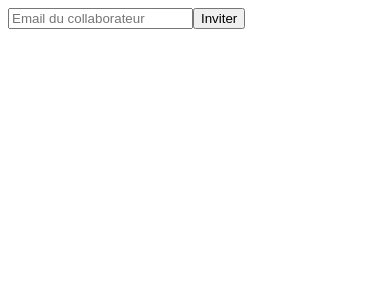
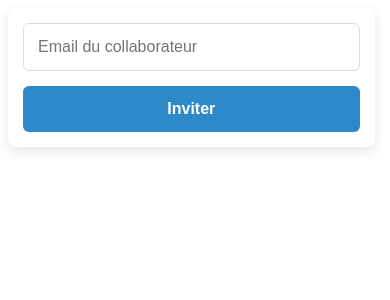
Before and after one commit to TaskFlowGirls/TaskFlowFront, a React (Vite) app: page /invite-modal in a window 390 px wide. Shown: the top 300 px of the page. Built offline with nearby package versions, Linux system fonts and the light colour scheme.

Commit message:
sinviter un membre

```diff
--- a/src/components/InviteModal.jsx
+++ b/src/components/InviteModal.jsx
@@ -1,5 +1,6 @@
 import React, { useState } from "react";
 import emailjs from '@emailjs/browser';
+import '../styles/InviteModal.css'
 
 const InviteMember = () => {
     const [email, setEmail] = useState('');
@@ -19,7 +20,7 @@ const InviteMember = () => {
                 'service_d8kyixh', // Service ID
                 'template_p8ez1c9', // Template ID
                 templateParams,
-                'Oo228VY4aXT2oARqC'
+                'Oo228VY4aXT2oARqC' // Clé publique
             );
         } catch (err) {
             console.error("Erreur lors de l'envoi :", err);
--- a/src/pages/Dashboard.jsx
+++ b/src/pages/Dashboard.jsx
@@ -3,13 +3,23 @@ import React, { useState, useEffect } from 'react';
 import Header from '../components/Header';
 import Footer from '../components/Footer';
 import Projets from '../components/Projets';
+import InviteMember from '../components/InviteModal';
 import { Link, useNavigate } from 'react-router-dom';
 import '../styles/Dashboard.css';
 
 const Dashboard = () => {
     const navigate = useNavigate(); // AJOUT : Initialisation du hook de navigation
     const [projects, setProjects] = useState([]);
-    const [loading, setLoading] = useState(true);
+    const [loading, setLoading] = useState(true)
+    const [isModalOpen, setIsModalOpen] = useState(false);
+    const [selectedProjectId, setSelectedProjetId] = useState(null);
+
+    // Fonction pour ouvrir la modale
+    const openInviteModal = (e, projetId) => {
+        e.stopPropagation(); // Empêche le clic de rediriger vers ProjetDetail
+        setSelectedProjetId(projetId);
+        setIsModalOpen(true);
+    }
 
     useEffect(() => {
         const fetchProjects = async () => {
@@ -69,13 +79,20 @@ const Dashboard = () => {
                         <div className="projects-grid">
                             {projects.length > 0 ? (
                                 projects.map((projet) => (
-                                    /* AJOUT : onClick pour la redirection et style pointer */
+                                    <div key={projet.id_projet} className="project-card">
                                         <div
-                                        key={projet.id_projet}
                                             onClick={() => handleProjectClick(projet.id_projet)}
                                             style={{ cursor: 'pointer' }}
                                         >
                                             <Projets projet={projet} />
+                                    </div>
+
+                                    <button
+                                        className="btn-invite"
+                                        onClick={(e) => openInviteModal(e, projet.id_projet)}
+                                    >
+                                        Inviter
+                                    </button>
                                 </div>
                             ))
                         ) : (
@@ -85,6 +102,15 @@ const Dashboard = () => {
                     )}
                 </div>
             </main>
+            {/* La modale affichée si ouverte*/}
+            {isModalOpen && (
+                <div className="modal-overlay">
+                    <div className="modal-content">
+                        <button onClick={() => setIsModalOpen(false)}>Fermer</button>
+                        <InviteMember projectId={selectedProjectId}/>
+                    </div>
+                </div>
+            )}
             <Footer />
         </>
     );
--- a/src/styles/Contact.css
+++ b/src/styles/Contact.css
@@ -106,11 +106,10 @@
     resize: vertical;
 }
 
-/* Style de bouton harmonisé avec le projet */
 .submit-btn {
     width: 100%;
     padding: 14px;
-    background-color: #2D89C8; /* Bleu action du projet */
+    background-color: #2D89C8;
     color: white;
     border: none;
     border-radius: 6px;
@@ -138,8 +137,8 @@
 
 .rgpd-group {
     display: flex;
-    align-items: center; /* Aligne verticalement la case et le texte */
-    justify-content: flex-start; /* Force le tout à gauche */
+    align-items: center;
+    justify-content: flex-start;
     gap: 10px;
     margin: 15px 0;
     width: 100%;
--- a/src/styles/Dashboard.css
+++ b/src/styles/Dashboard.css
@@ -81,3 +81,28 @@
     color: #64748b;
     grid-column: 1 / -1;
 }
+
+.btn-invite {
+    background-color: #f4f5f7; /* Couleur gris clair Trello */
+    color: #42526e;            /* Texte gris foncé */
+    border: 2px solid transparent;
+    padding: 8px 16px;
+    border-radius: 4px;
+    font-weight: 600;
+    cursor: pointer;
+    transition: all 0.2s ease;
+    width: 100%;               /* S'étend sur toute la carte */
+    margin-top: 10px;
+}
+
+.btn-invite:hover {
+    background-color: #ebecf0; /* Un peu plus sombre au survol */
+    color: #172b4d;
+}
+
+/* Optionnel : ajout d'une icône pour faire plus pro */
+.btn-invite::before {
+    content: "+";
+    margin-right: 8px;
+    font-weight: bold;
+}
--- /dev/null
+++ b/src/styles/InviteModal.css
@@ -0,0 +1,66 @@
+.invite-container {
+    display: flex;
+    flex-direction: column;
+    gap: 15px;
+    padding: 20px;
+    background-color: #ffffff;
+    border-radius: 8px;
+    box-shadow: 0 4px 12px rgba(0, 0, 0, 0.1);
+    max-width: 400px;
+    width: 100%;
+}
+
+.invite-container input {
+    padding: 12px;
+    border: 1px solid #ddd;
+    border-radius: 6px;
+    font-size: 1rem;
+    transition: border-color 0.2s;
+}
+
+.invite-container input:focus {
+    outline: none;
+    border-color: #2D89C8;
+    box-shadow: 0 0 0 2px rgba(45, 137, 200, 0.2);
+}
+
+.invite-container button {
+    padding: 12px;
+    background-color: #2D89C8;
+    color: white;
+    border: none;
+    border-radius: 6px;
+    font-weight: 600;
+    cursor: pointer;
+    transition: background-color 0.2s;
+}
+
+.invite-container button:hover:not(:disabled) {
+    background-color: #1A4B7C;
+}
+
+.invite-container button:disabled {
+    background-color: #a0aec0;
+    cursor: not-allowed;
+}
+
+.invite-container p {
+    margin: 0;
+    text-align: center;
+    color: #38a169;
+    font-size: 0.9rem;
+}
+
+/* Responsive pour mobiles */
+@media (max-width: 480px) {
+    .invite-container {
+        width: 90%;          /* Prend un peu moins de place sur les bords */
+        padding: 15px;       /* Un peu moins de marge interne */
+    }
+
+    .invite-container input,
+    .invite-container button {
+        padding: 14px;       /* Boutons/inputs plus grands pour faciliter le clic au pouce */
+        font-size: 1rem;     /* Taille de police optimale pour éviter le zoom automatique sur iOS */
+    }
+}
```
Lines whose indentation alone changed are shown as unchanged.
